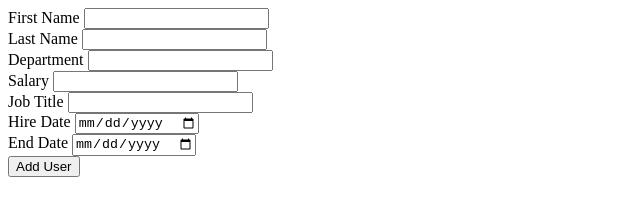
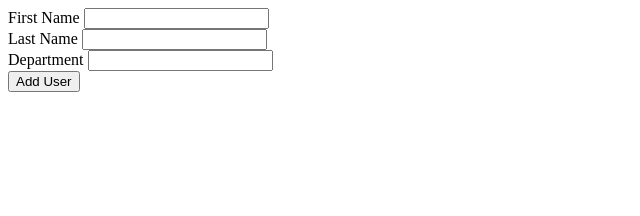
Before and after one commit to mavasquez401/addemployee, a website with bundled scripts: page index.html in a window 1280 px wide. Shown: the whole page, without its empty margins (0-640 px from the left). Built offline with nearby package versions, Linux system fonts and the light colour scheme.

Commit message:
update to adding employees

```diff
--- a/index.html
+++ b/index.html
@@ -6,7 +6,7 @@
     <title>Document</title>
 </head>
 <body>
-    <form onsubmit="storeData()">
+    <form onSubmit="storeData()">
         <label for="">First Name</label>
         <input type="text" id="fname">
         <br>
@@ -19,7 +19,7 @@
         <input type="text" id="dept">
         <br>
 
-        <label for="">Salary</label>
+        <!-- <label for="">Salary</label>
         <input type="text" id="salary">
         <br>
 
@@ -33,7 +33,7 @@
 
         <label for="">End Date</label>
         <input type="date" id="endDate">
-        <br>
+        <br> -->
 
         <input type="button" value="Add User">
     </form>
--- a/index.js
+++ b/index.js
@@ -21,29 +21,31 @@
 //     console.log('Connected to MySQL Server!');
 // });
 
-let fname = document.getElementById('fname').value
-let lname = document.getElementById('lname').value
-let dept = document.getElementById('dept').value
-let salary = document.getElementById('salary').value
-let jobTitle = document.getElementById('jobTitle').value
-let hireDate = document.getElementById('hireDate').value
-let endDate = document.getElementById('endDate').value
+// let salary = document.getElementById('salary').value
+// let jobTitle = document.getElementById('jobTitle').value
+// let hireDate = document.getElementById('hireDate').value
+// let endDate = document.getElementById('endDate').value
+// fname = 'gamby'
 
 
-const employee = {
-  FirstName: fname,
-  LastName: lname,
-  Department: dept,
-  JobTitle: jobTitle,
-  StartDate: hireDate,
-  EndDate: endDate,
-  Salary: salary
-};
 
-
-const storeData = (employee,e) => {
-    e.preventdefault()
+storeData = () => {
+  let fname = document.getElementById('fname').value
+  let lname = document.getElementById('lname').value
+  let dept = document.getElementById('dept').value
+  event.preventdefault()
+  const employee = {
+    FirstName: fname,
+    LastName: lname,
+    Department: dept,
+    // JobTitle: jobTitle,
+    // StartDate: hireDate,
+    // EndDate: endDate,
+    // Salary: salary
+  };
+  if (employee) {
     console.log(employee)
+  }
 }
 
 // app.get('/', function (req, res) {
```
